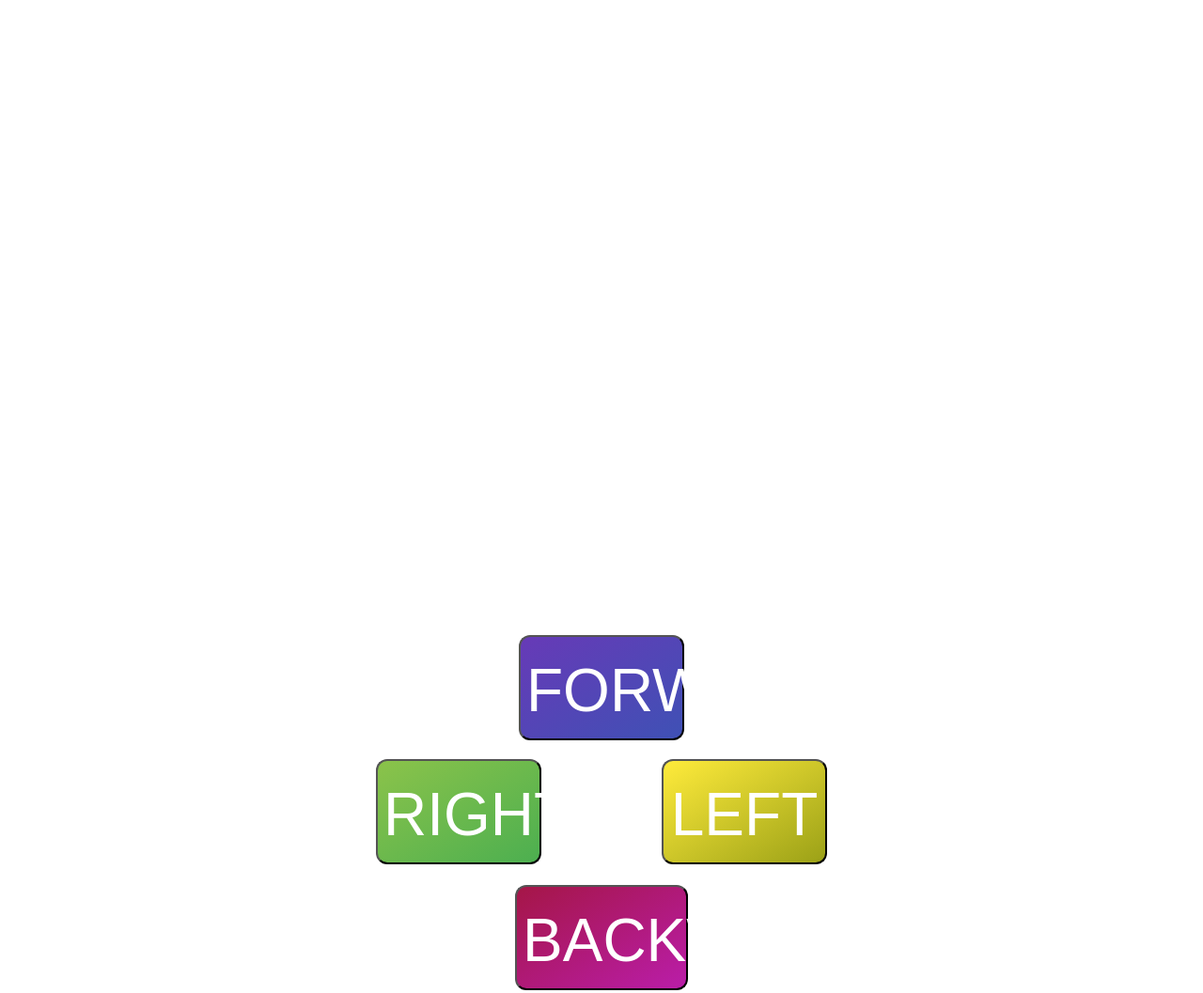
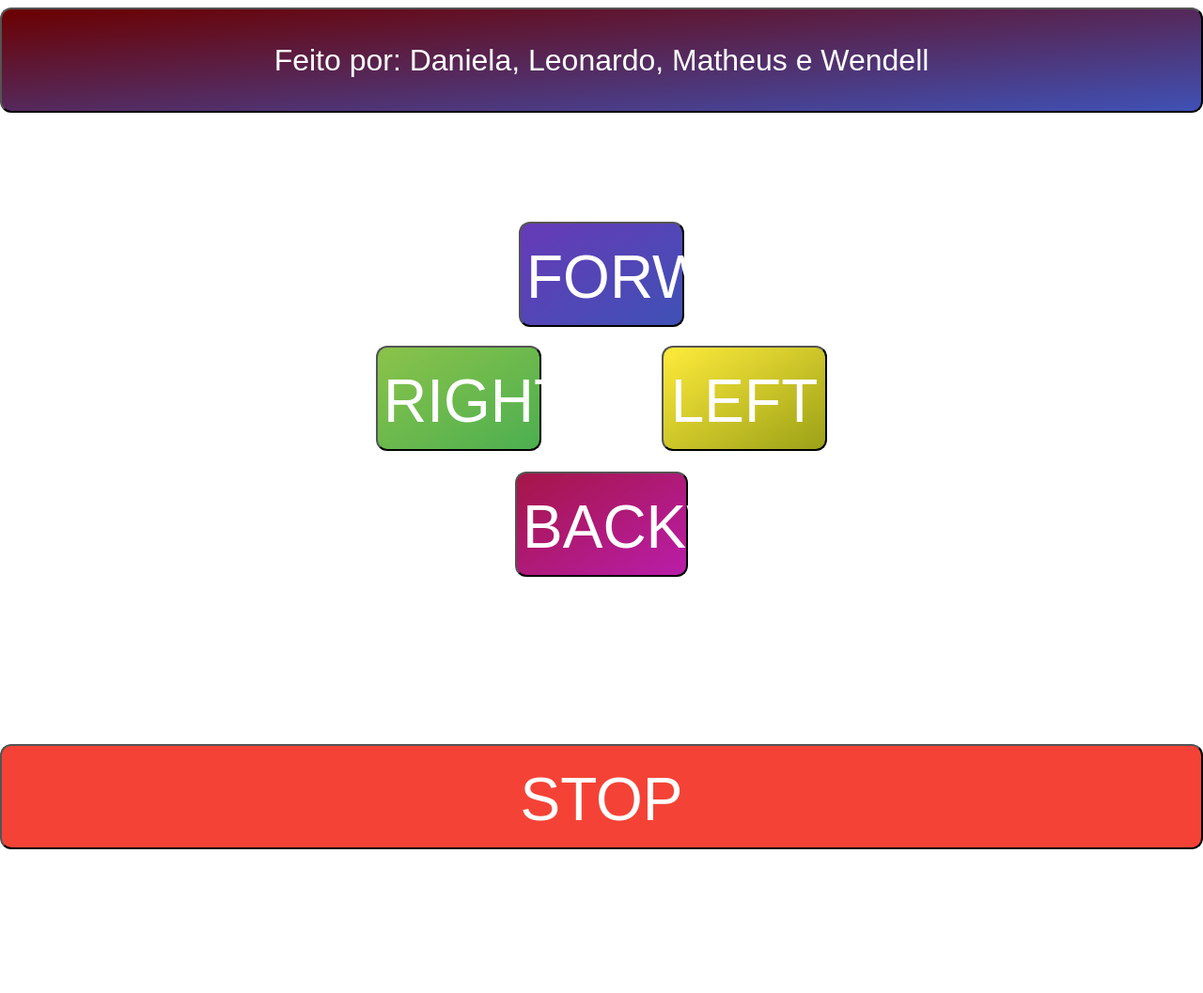
Before and after one commit to wencamillo/Car-Wifi, a plain HTML site: page index.html in a window 1280 px wide. Shown: the top 1057 px of the page at 94% size. After the commit the page ends 930 px from the top, so only its background shows below. Drawn offline with Linux system fonts and the light colour scheme.

Commit message:
teste html v2

```diff
--- a/index.html
+++ b/index.html
@@ -1,14 +1,15 @@
 <!DOCTYPE HTML>
 <html>
 
-<body style='align-items:center;display:flex;flex-direction:column;margin-top: 50%;'>
+<body style='align-items:center;display:flex;flex-direction:column;'>
+        <a><button style='padding-top:20px;padding-bottom:20px;margin-bottom: 20px;background-image:linear-gradient(to bottom right,#6b0000,#3F51B5);color:white;border-radius: 12px;width: 100vw;font-size: 2em;height: 14vh;margin-bottom: 10vh;'>Feito por: Daniela, Leonardo, Matheus e Wendell</button></a>
     <br><br>
-    <a href=\"/FORWARD\"\ "><button style="padding-top:20px;padding-bottom:20px;margin-bottom: 20px;background-image:linear-gradient(to bottom right,#673AB7,#3F51B5);color:white;border-radius: 12px;width: 22vh;font-size: 4em;height: 14vh;">FORWARD</button></a>
+    <a href=\"/FORWARD\"\ "><button style='padding-top:20px;padding-bottom:20px;margin-bottom: 20px;background-image:linear-gradient(to bottom right,#673AB7,#3F51B5);color:white;border-radius: 12px;width: 22vh;font-size: 4em;height: 14vh;'>FORWARD</button></a>
     <div>
-        <a href=\"/RIGHT\ "\ "><button style="padding-top:20px;padding-bottom:20px;margin-right: 124px;background-image: linear-gradient(to bottom right,#8BC34A,#4CAF50);color:white;border-radius: 12px;width: 22vh;font-size: 4em;height: 14vh;">RIGHT</button></a>
-    <a href=\"/LEFT\ "\ "><button style="padding-top:20px;padding-bottom:20px;color:white;border-radius: 12px;width: 22vh;font-size: 4em;height: 14vh;;background-image: linear-gradient(to bottom right,#FFEB3B,#9ba117)">LEFT</button></a><br />
+        <a href=\"/RIGHT\ "\ "><button style='padding-top:20px;padding-bottom:20px;margin-right: 124px;background-image: linear-gradient(to bottom right,#8BC34A,#4CAF50);color:white;border-radius: 12px;width: 22vh;font-size: 4em;height: 14vh;'>RIGHT</button></a>
+    <a href=\"/LEFT\ "\ "><button style='padding-top:20px;padding-bottom:20px;color:white;border-radius: 12px;width: 22vh;font-size: 4em;height: 14vh;;background-image: linear-gradient(to bottom right,#FFEB3B,#9ba117)'>LEFT</button></a><br/>
     </div>
-    <a href=\"/BACKWARD\ "\"><button style="padding-top:20px;padding-bottom:20px;margin-top: 22px;background-image:linear-gradient(to bottom right,#a51647,#ba1da9);color:white;border-radius: 12px;width: 23vh;font-size: 4em;height: 14vh;">BACKWARD</button></a><br />
-    <a href=\"/STOP\"\ "><button style="padding-top:20px;padding-bottom:20px;margin-top: 80px;padding-left: 149px;padding-right:149px;background-color:#F44336;color:white;border-radius: 12px;width: 100vw;font-size: 4em;height: 14vh;">STOP</button></a><br />
+    <a href=\"/BACKWARD\ "\"><button style='padding-top:20px;padding-bottom:20px;margin-top: 22px;background-image:linear-gradient(to bottom right,#a51647,#ba1da9);color:white;border-radius: 12px;width: 23vh;font-size: 4em;height: 14vh;margin-bottom: 10vh;'>BACKWARD</button></a><br/>
+    <a href=\"/STOP\"\ "><button style='padding-top:20px;padding-bottom:20px;margin-top: 80px;padding-left: 149px;padding-right:149px;background-color:#F44336;color:white;border-radius: 12px;width: 100vw;font-size: 4em;height: 14vh;'>STOP</button></a><br/>
 </body>
 </html>
```
Also changed, not shown: 1 other file.
